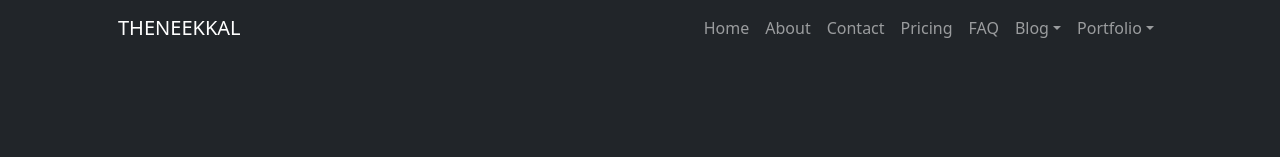
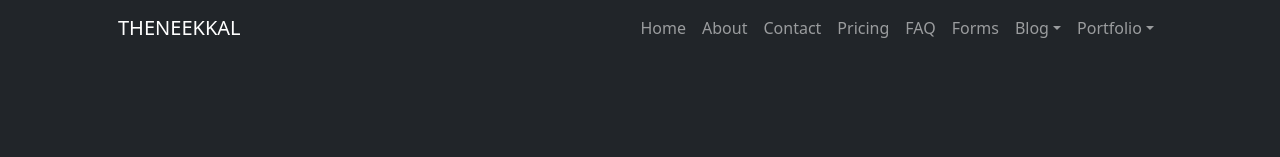
Before and after one commit to tfabricsweb/Theneekkal, a plain HTML site: page index.html in a window 1280 px wide. Shown: the top 157 px of the page. Drawn offline with nearby package versions, Linux system fonts and the light colour scheme.

Commit message:
Update index.html
Link updated

```diff
--- a/index.html
+++ b/index.html
@@ -27,6 +27,7 @@
                             <li class="nav-item"><a class="nav-link" href="contact.html">Contact</a></li>
                             <li class="nav-item"><a class="nav-link" href="pricing.html">Pricing</a></li>
                             <li class="nav-item"><a class="nav-link" href="faq.html">FAQ</a></li>
+                            <li class="nav-item"><a class="nav-link" href="http://forms.theneekkal.in/" target="_blank">Forms</a></li>
                             <li class="nav-item dropdown">
                                 <a class="nav-link dropdown-toggle" id="navbarDropdownBlog" href="#" role="button" data-bs-toggle="dropdown" aria-expanded="false">Blog</a>
                                 <ul class="dropdown-menu dropdown-menu-end" aria-labelledby="navbarDropdownBlog">
```
